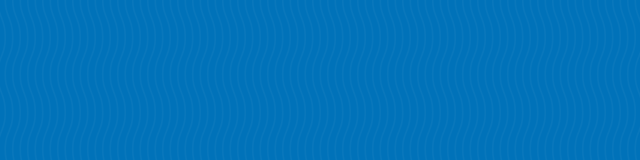
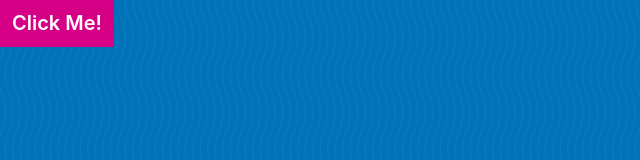
Before and after one commit to fitzwebdev/wes-bos-beginner-javascript, a website: page playground/custom-functions/index.html in a window 1280 px wide. Shown: the whole page, without its empty margins (0-640 px from the left). Drawn offline with Linux system fonts and the light colour scheme.

Commit message:
semantic updates

```diff
--- a/playground/custom-functions/index.html
+++ b/playground/custom-functions/index.html
@@ -1,13 +1,16 @@
 <!DOCTYPE html>
 <html lang="en">
+
 <head>
     <meta charset="UTF-8">
     <meta name="viewport" content="width=device-width, initial-scale=1.0">
     <link rel="stylesheet" href="../../base.css">
     <title>Document</title>
 </head>
+
 <body>
-
+    <button class="clickMe">Click Me!</button>
     <script src="ways-to-make-a-function.js"></script>
 </body>
+
 </html>
--- a/playground/custom-functions/ways-to-make-a-function.js
+++ b/playground/custom-functions/ways-to-make-a-function.js
@@ -33,3 +33,13 @@ const inchToCM = inches => inches * 2.54;
 // }
 
 const makeABaby = (first, last) => ({ name: `${first} ${last}`, age: 0 });
+
+
+//click callback
+const button = document.querySelector('.clickMe');
+
+function handleClick() {
+    console.log('Great Clicking!!');
+}
+
+button.addEventListener('click', handleClick);
```
